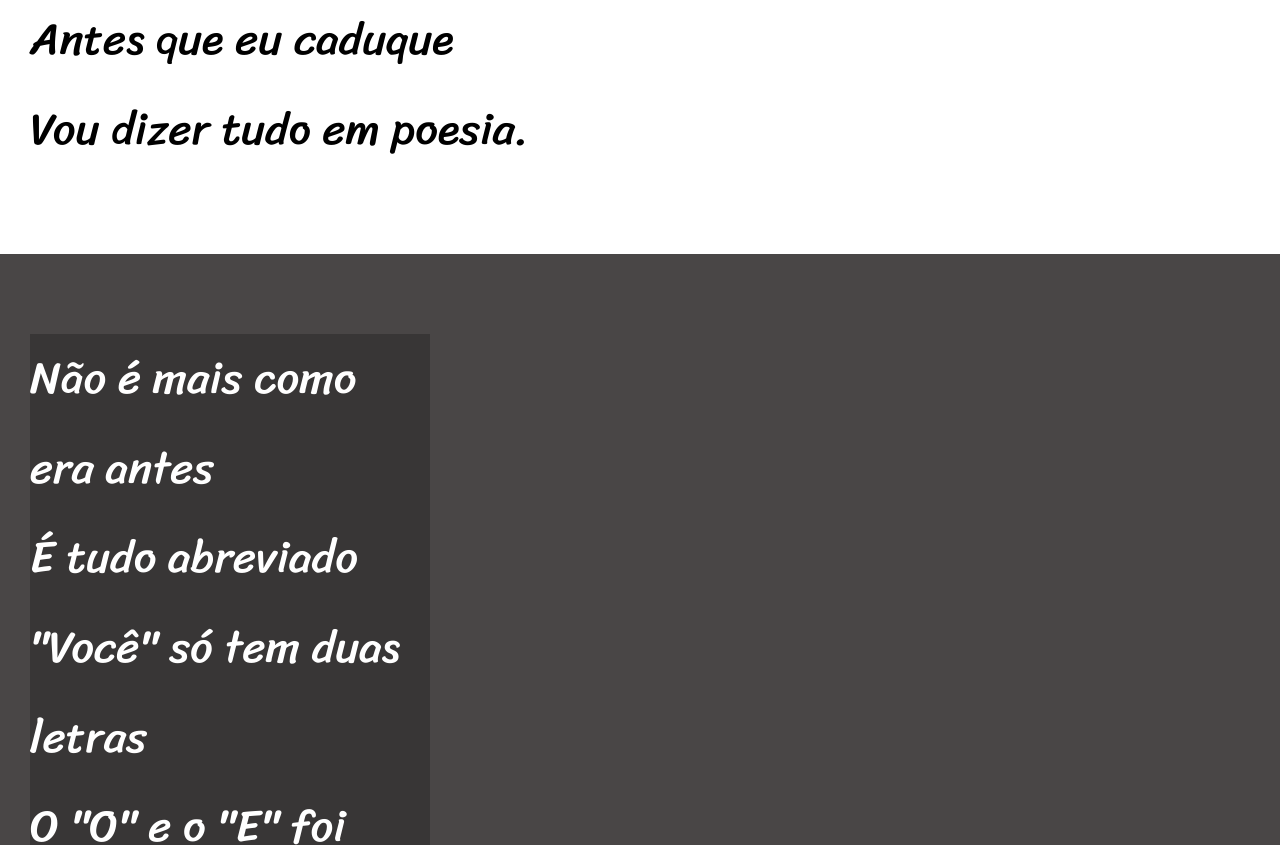
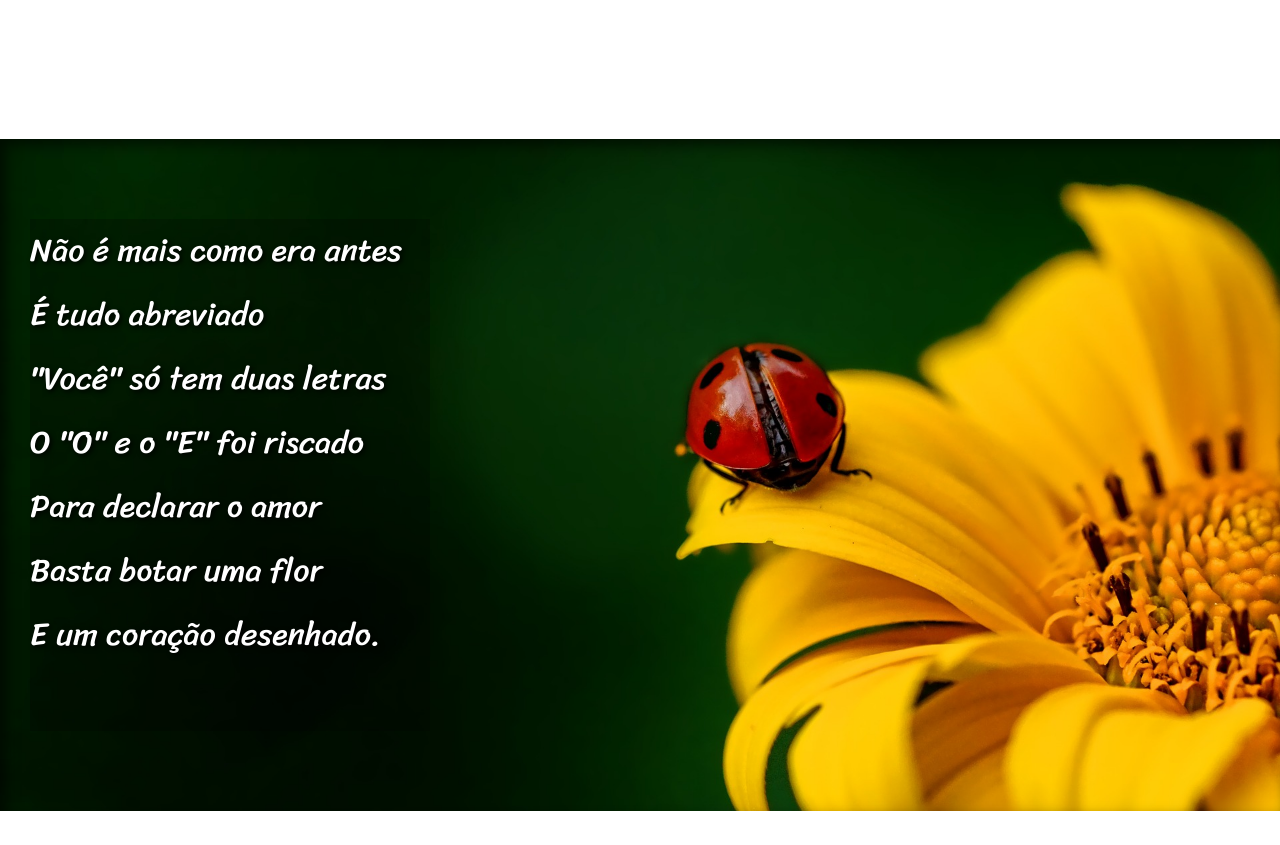
Before and after one commit to FernandaRogante/Projeto-Cordel, a plain HTML site: page index.html in a window 1280 px wide. Shown: the part 740-1585 px from the top of the page. Drawn offline with Linux system fonts and the light colour scheme.

Commit message:
atualização imagens

```diff
--- a/index.html
+++ b/index.html
@@ -28,7 +28,7 @@
 
 
 
-    <section class="imagem">
+    <section class="imagem" id="img01">
       <p>
 
                 Não é mais como era antes <br>
@@ -67,7 +67,7 @@
 
 
 
-       <section class="imagem">
+       <section class="imagem" id="img02">
 
 
             <p>
--- a/style.css
+++ b/style.css
@@ -49,7 +49,10 @@ section{
     line-height: 2em;
     padding-left: 30px;
     font-family: var(--fonte03);
-    font-size: 3.5vw;
+    font-size: 2.5vw;
+}
+section > p{
+    padding-bottom: 2em;
 }
 section.normal{
     background-color: white;
@@ -58,10 +61,24 @@ section.normal{
 section.imagem{
     background-color: rgb(73, 70, 70);
     color:white ;
+    box-shadow: inset 6px 6px 13px 0px rgba(0, 0, 0, 0.575);
+    background-size: cover;
+    background-attachment: fixed;
 }
 section.imagem > p {
     width: 400px;
     background-color: rgba(0, 0, 0, 0.226);
+    text-shadow: 2px 2px 5px black;
+}
+section#img01{
+    background-image: url(imagens/background001.jpg);
+    background-position: right center;
+
+}
+section#img02{
+    background-image: url(imagens/background002.jpg);
+    background-position: right center;
+
 }
 footer{
     background-color: black;
```
